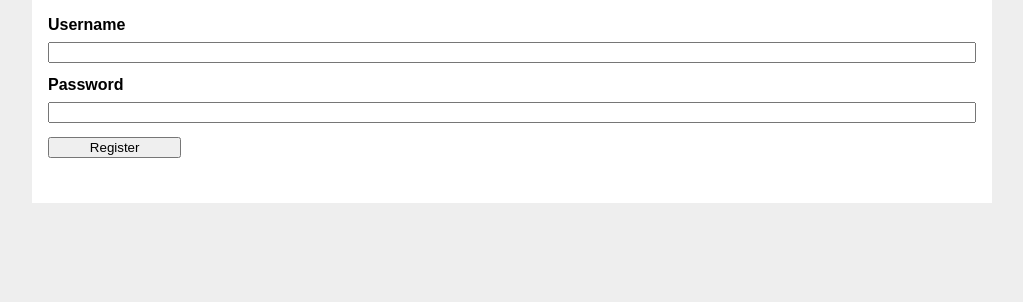
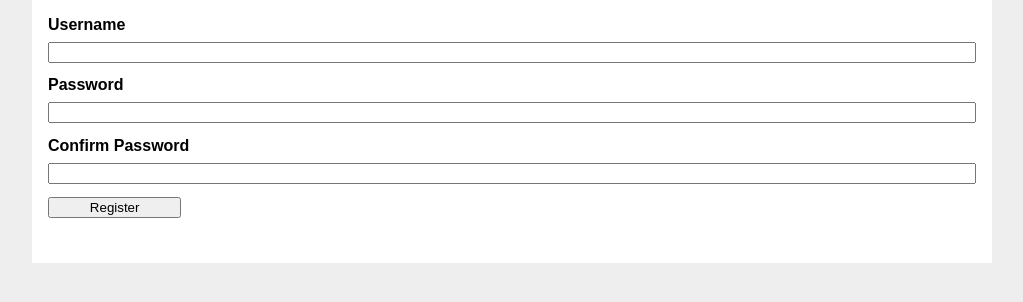
Before and after one commit to jkfmk2/flask-exercise, a Flask app: page /auth/register in a window 1280 px wide. Shown: the part 98-400 px from the top of the page, without its empty margins (128-1151 px from the left). Run offline with Flask 3, Linux system fonts and the light colour scheme.

Commit message:
Security: Enhance password policy and session protection
- Added password complexity requirements (uppercase, lowercase, number, special char) to RegistrationForm.
- Implemented 'Confirm Password' field with EqualTo validation.
- Enabled 'strong' session protection in LoginManager.
- Added UI logic to display field-specific validation errors in register.html.
- Added .error CSS class to style.css for better error visibility.

```diff
--- a/flaskr/extensions.py
+++ b/flaskr/extensions.py
@@ -5,4 +5,5 @@ from flask_migrate import Migrate
 db = SQLAlchemy()
 migrate = Migrate()
 login_manager = LoginManager()
+login_manager.session_protection = "strong"
 login_manager.login_view = 'auth.login'
--- a/flaskr/forms.py
+++ b/flaskr/forms.py
@@ -1,6 +1,6 @@
 from flask_wtf import FlaskForm
 from wtforms import StringField, PasswordField, SubmitField, TextAreaField
-from wtforms.validators import DataRequired, Length
+from wtforms.validators import DataRequired, Length, EqualTo, Regexp
 
 class LoginForm(FlaskForm):
     username = StringField('Username', validators=[DataRequired(), Length(min=4, max=25)])
@@ -9,7 +9,13 @@ class LoginForm(FlaskForm):
 
 class RegistrationForm(FlaskForm):
     username = StringField('Username', validators=[DataRequired(), Length(min=4, max=25)])
-    password = PasswordField('Password', validators=[DataRequired(), Length(min=6)])
+    password = PasswordField('Password', validators=[
+        DataRequired(),
+        Length(min=8),
+        Regexp(r'^(?=.*[a-z])(?=.*[A-Z])(?=.*\d)(?=.*[^\w\s])',
+               message="Password must contain uppercase, lowercase, number and special character.")
+    ])
+    confirm_password = PasswordField('Confirm Password', validators=[DataRequired(), EqualTo('password')])
     submit = SubmitField('Register')
 
 class PostForm(FlaskForm):
--- a/flaskr/static/style.css
+++ b/flaskr/static/style.css
@@ -112,3 +112,10 @@ input[type=submit] {
   align-self: start;
   min-width: 10em;
 }
+
+.error {
+  color: #cc2f2e;
+  font-size: 0.85em;
+  margin-top: -0.75em;
+  margin-bottom: 1em;
+}
--- a/flaskr/templates/auth/register.html
+++ b/flaskr/templates/auth/register.html
@@ -7,10 +7,25 @@
 {% block content %}
   <form method="post">
     {{ form.csrf_token }}
+
     {{ form.username.label }}
     {{ form.username() }}
+    {% for error in form.username.errors %}
+      <span class="error">{{ error }}</span>
+    {% endfor %}
+
     {{ form.password.label }}
     {{ form.password() }}
+    {% for error in form.password.errors %}
+      <span class="error">{{ error }}</span>
+    {% endfor %}
+
+    {{ form.confirm_password.label }}
+    {{ form.confirm_password() }}
+    {% for error in form.confirm_password.errors %}
+      <span class="error">{{ error }}</span>
+    {% endfor %}
+
     {{ form.submit() }}
   </form>
 {% endblock %}
```
